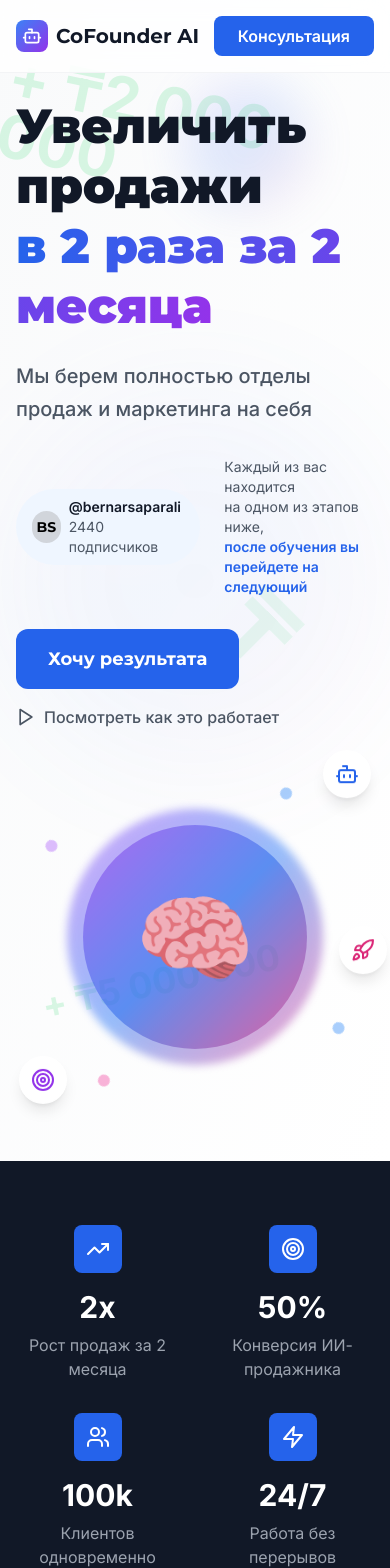
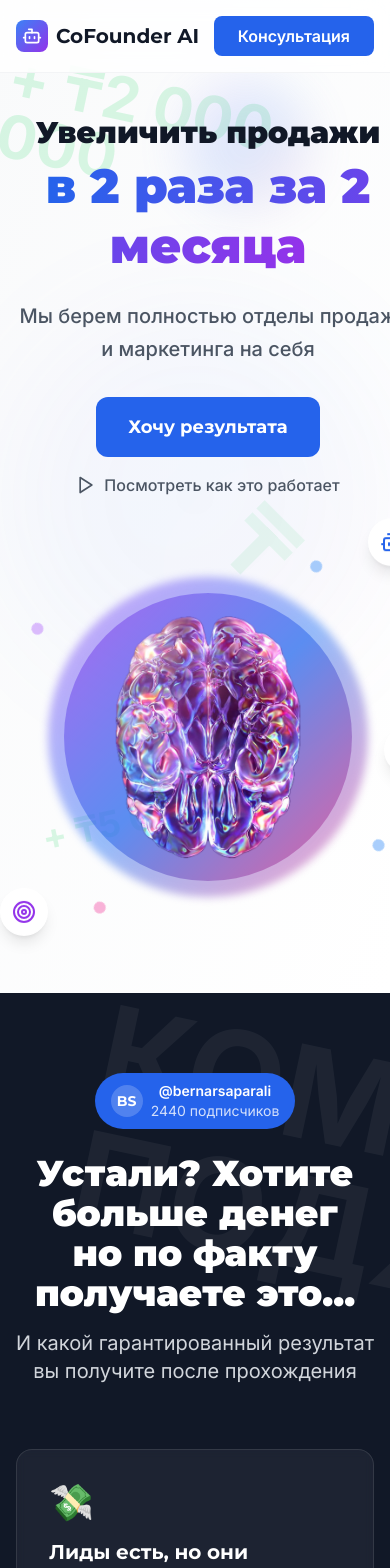
Before and after one commit to din-tezekbayev/co-founder-ai-landing, a React (Vite) app: page / in a window 390 px wide. Shown: the top 1568 px of the page. Built offline with nearby package versions, Linux system fonts and the light colour scheme.

Commit message:
fixes in design

```diff
--- a/src/CoFounderAI.tsx
+++ b/src/CoFounderAI.tsx
@@ -1,5 +1,6 @@
 import { useState, useEffect } from 'react';
 import { Play, Check, Users, TrendingUp, Zap, Target, Bot, Rocket } from 'lucide-react';
+import fancyBrainImage from '/src/assets/images/fansy-brain.png';
 
 // Load Google Fonts
 const FontLoader = () => {
@@ -138,10 +139,10 @@ const CoFounderAI = () => {
             <span className="text-xl font-bold text-gray-900 font-montserrat">CoFounder AI</span>
           </div>
           <nav className="hidden md:flex space-x-8">
-            <a href="#problems" className="text-gray-600 hover:text-gray-900 transition-colors font-medium">Проблемы</a>
-            <a href="#solution" className="text-gray-600 hover:text-gray-900 transition-colors font-medium">Решение</a>
-            <a href="#results" className="text-gray-600 hover:text-gray-900 transition-colors font-medium">Результаты</a>
-            <a href="#pricing" className="text-gray-600 hover:text-gray-900 transition-colors font-medium">Цены</a>
+            <a href="#section-problems" className="text-gray-600 hover:text-gray-900 transition-colors font-medium">Проблемы</a>
+            <a href="#section-solution" className="text-gray-600 hover:text-gray-900 transition-colors font-medium">Решение</a>
+            <a href="#section-results" className="text-gray-600 hover:text-gray-900 transition-colors font-medium">Результаты</a>
+            <a href="#section-pricing" className="text-gray-600 hover:text-gray-900 transition-colors font-medium">Цены</a>
           </nav>
           <button className="bg-blue-600 text-white px-6 py-2 rounded-lg hover:bg-blue-700 transition-colors font-semibold">
             Консультация
@@ -171,11 +172,14 @@ const CoFounderAI = () => {
         </div>
 
         <div className="max-w-7xl mx-auto px-4 relative z-10">
-          <div className="grid lg:grid-cols-2 gap-12 items-center">
-            {/* Left Content */}
-            <div className="text-left">
+          <div className="flex flex-col items-center justify-center text-center min-h-[80vh]">
+            {/* Main Content */}
+            <div className="max-w-4xl mx-auto">
               <h1 className="text-5xl md:text-6xl font-black text-gray-900 mb-6 leading-tight font-montserrat">
-                Увеличить продажи<br />
+                <span className="text-3xl md:text-6xl font-black text-gray-900 mb-6 leading-tight font-montserrat">
+                  Увеличить продажи
+                </span>
+                <br />
                 <span className="bg-gradient-to-r from-blue-600 to-purple-600 bg-clip-text text-transparent">
                   в 2 раза за 2 месяца
                 </span>
@@ -184,24 +188,8 @@ const CoFounderAI = () => {
                 Мы берем полностью отделы продаж и маркетинга на себя
               </p>
 
-              {/* Trust indicator */}
-              <div className="flex items-center mb-8 space-x-6">
-                <div className="flex items-center space-x-2 bg-blue-50 px-4 py-2 rounded-full">
-                  <div className="w-8 h-8 rounded-full bg-gray-300 flex items-center justify-center text-sm font-bold font-montserrat">BS</div>
-                  <div className="text-sm font-inter">
-                    <div className="font-semibold text-gray-900">@bernarsaparali</div>
-                    <div className="text-gray-600">2440 подписчиков</div>
-                  </div>
-                </div>
-                <div className="text-sm text-gray-600 font-inter">
-                  Каждый из вас находится<br />
-                  на одном из этапов ниже,<br />
-                  <span className="font-semibold text-blue-600">после обучения вы<br />
-                  перейдете на следующий</span>
-                </div>
-              </div>
 
-              <div className="flex flex-col sm:flex-row gap-4 items-start">
+              <div className="flex flex-col sm:flex-row gap-4 items-center justify-center">
                 <button className="bg-blue-600 text-white px-8 py-4 rounded-xl text-lg font-bold hover:bg-blue-700 transition-all transform hover:scale-105 font-montserrat">
                   Хочу результата
                 </button>
@@ -210,22 +198,26 @@ const CoFounderAI = () => {
                   <span>Посмотреть как это работает</span>
                 </button>
               </div>
-            </div>
 
-            {/* Right Content - AI Brain Visual */}
-            <div className="relative flex justify-center lg:justify-end">
+              {/* Centered AI Brain Visual */}
+              <div className="relative flex justify-center mt-12">
                 <div className="relative">
                   {/* Main AI Brain - Using the actual holographic brain */}
-                <div className="w-80 h-80 relative flex items-center justify-center">
+                  <div className="w-96 h-96 relative flex items-center justify-center">
                     {/* Placeholder for the holographic brain image */}
-                  <div className="w-64 h-64 relative">
+                    <div className="w-80 h-80 relative">
                       {/* This is where you'll replace with your actual brain image */}
                       <div className="w-full h-full bg-gradient-to-br from-purple-500 via-blue-500 to-pink-500 opacity-80 rounded-full blur-sm animate-pulse"></div>
                       <div className="absolute inset-4 bg-gradient-to-br from-purple-600 via-blue-600 to-pink-600 opacity-70 rounded-full blur-xs animate-pulse"></div>
 
-                    {/* Brain shape overlay - replace this entire div with: <img src="your-brain-image.png" alt="AI Brain" className="w-full h-full object-contain" /> */}
+                      {/* Brain image */}
                       <div className="absolute inset-0 flex items-center justify-center">
-                      <div className="text-8xl opacity-90">🧠</div>
+                        <img
+                          id="brain"
+                          src={fancyBrainImage}
+                          alt="AI Brain"
+                          className="w-full h-full object-contain"
+                        />
                       </div>
                     </div>
 
@@ -260,24 +252,9 @@ const CoFounderAI = () => {
               </div>
             </div>
           </div>
+        </div>
       </section>
 
-      {/* Stats Section */}
-      <section className="py-16 bg-gray-900">
-        <div className="max-w-7xl mx-auto px-4">
-          <div className="grid grid-cols-2 md:grid-cols-4 gap-8">
-            {stats.map((stat, index) => (
-              <div key={index} className="text-center">
-                <div className="inline-flex items-center justify-center w-12 h-12 bg-blue-600 rounded-lg mb-4">
-                  <stat.icon className="w-6 h-6 text-white" />
-                </div>
-                <div className="text-3xl font-bold text-white mb-2">{stat.number}</div>
-                <div className="text-gray-400">{stat.label}</div>
-              </div>
-            ))}
-          </div>
-        </div>
-      </section>
 
       {/* Problems Section */}
       <section id="section-problems" className="py-20 bg-gray-900 text-white relative overflow-hidden">
@@ -397,6 +374,23 @@ const CoFounderAI = () => {
                 </ul>
               </div>
             ))}
+          </div>
+
+          {/* Stats Section */}
+          <div className="mt-16 py-16 bg-gray-900 rounded-2xl">
+            <div className="max-w-6xl mx-auto px-8">
+              <div className="grid grid-cols-2 md:grid-cols-4 gap-8">
+                {stats.map((stat, index) => (
+                  <div key={index} className="text-center">
+                    <div className="inline-flex items-center justify-center w-12 h-12 bg-blue-600 rounded-lg mb-4">
+                      <stat.icon className="w-6 h-6 text-white" />
+                    </div>
+                    <div className="text-3xl font-bold text-white mb-2">{stat.number}</div>
+                    <div className="text-gray-400">{stat.label}</div>
+                  </div>
+                ))}
+              </div>
+            </div>
           </div>
         </div>
       </section>
@@ -567,7 +561,7 @@ const CoFounderAI = () => {
             </div>
           </div>
           <div className="border-t border-gray-800 mt-8 pt-8 text-center text-gray-400">
-            <p>&copy; 2024 CoFounder AI. Все права защищены.</p>
+            <p>&copy; 2025 CoFounder AI. Все права защищены.</p>
           </div>
         </div>
       </footer>
--- a/src/index.css
+++ b/src/index.css
@@ -1,6 +1,10 @@
 @tailwind base;
 @tailwind components;
 @tailwind utilities;
+
+html {
+  scroll-behavior: smooth;
+}
 
 body {
   margin: 0;
```
Also changed, not shown: src/assets/images/fansy-brain.png (added). Lines whose indentation alone changed are shown as unchanged.
